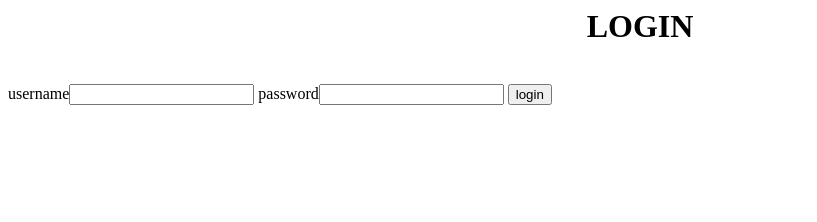
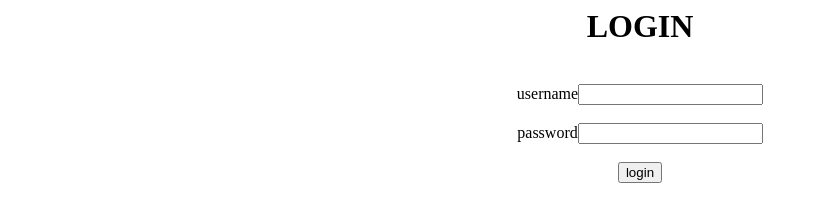
Before and after one commit to Meeraajay/test, a plain HTML site: page index.html in a window 1280 px wide. Shown: the whole page, without its empty margins (0-817 px from the left). Drawn offline with Linux system fonts and the light colour scheme.

Commit message:
small ui changes

```diff
--- a/index.html
+++ b/index.html
@@ -1,8 +1,11 @@
 <html>
     <body>
-        <h1 align="center">LOGIN</h1><br>
-        username<input type="text">
-        password<input type="password">
+        <center>
+        <h1>LOGIN</h1><br>
+        username<input type="text"><br><br>
+        password<input type="password"><br><br>
         <input type="button" value="login">
+
+        </center>
     </body>
 </html>
```
